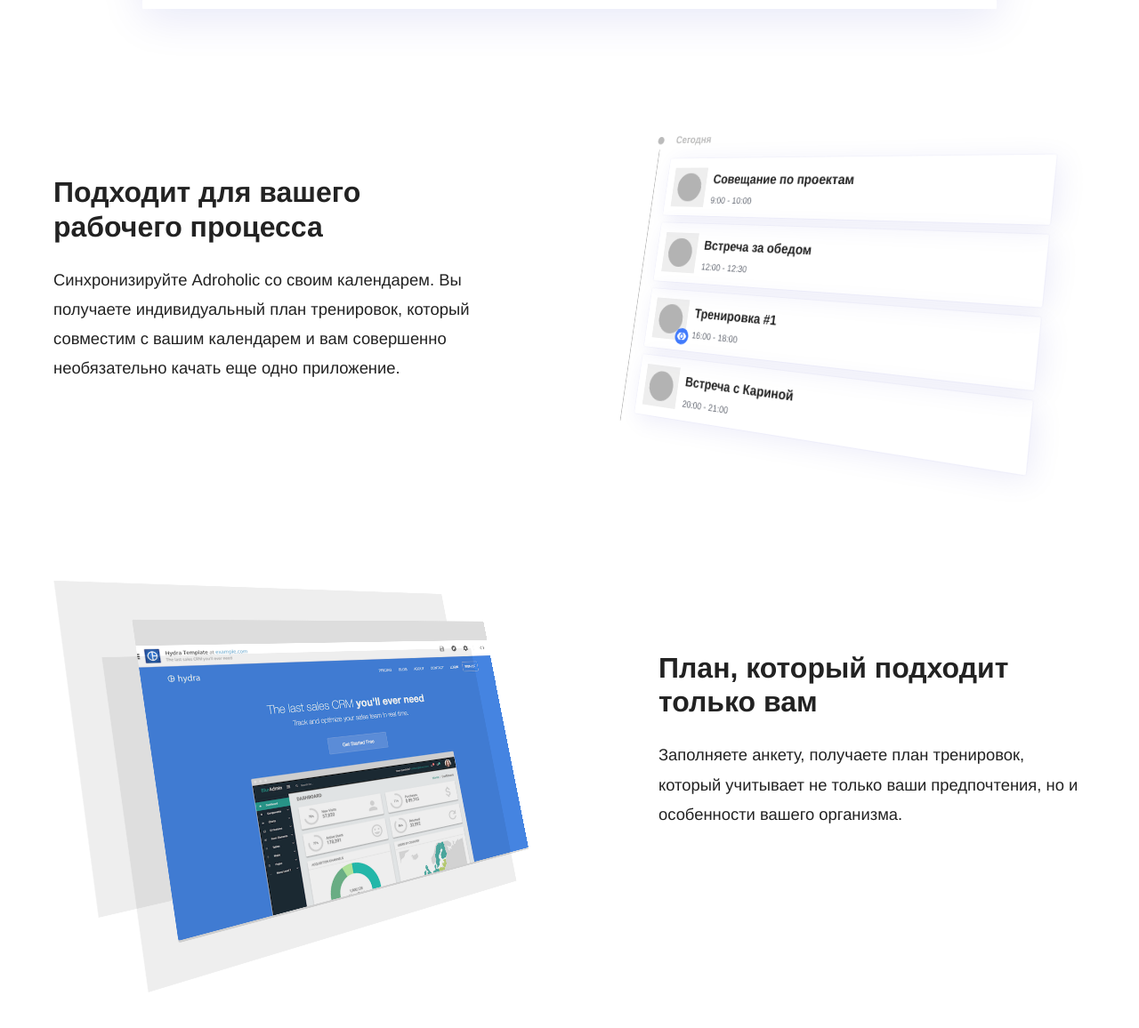
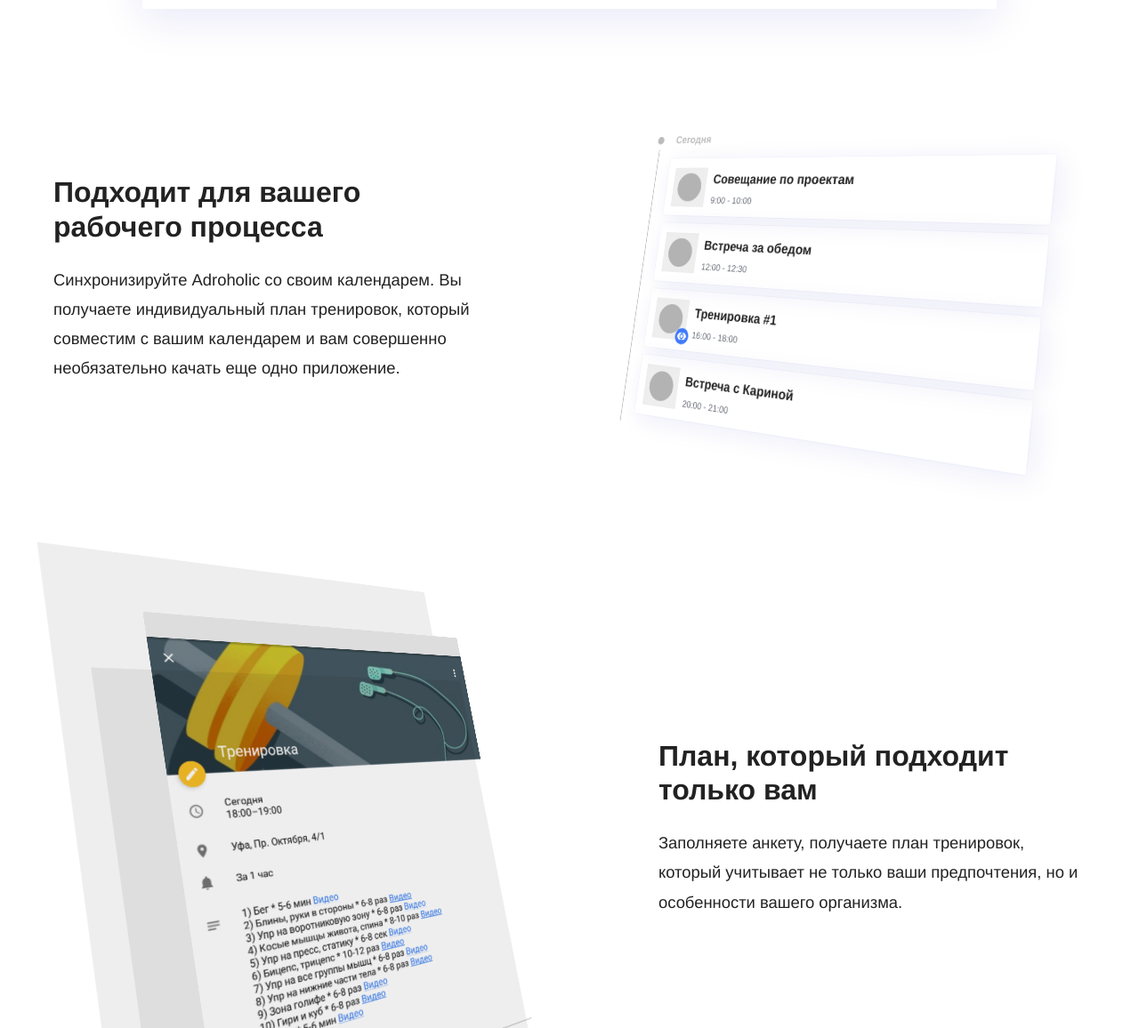
Before and after one commit to RakhimyanTim/adroholic.github.io, a Jekyll site: the page built from pages/index.html, in a window 1280 px wide. Shown: the part 1137-2293 px from the top of the page at 89% size. Built offline with Jekyll 4.4.1, drawn with Linux system fonts in a browser that asks for light colours; some web fonts are replaced; grey boxes are pictures that could not be loaded.

Commit message:
Update editing.html

```diff
--- a/_includes/components/home-page/editing.html
+++ b/_includes/components/home-page/editing.html
@@ -1,3 +1,3 @@
 <div class="easy-editing">
-	<img src="/images/home/hydra.png" srcset="/images/home/hydra.png 1x, /images/home/hydra@2x.png 2x" alt="Индивидуальный план тренировок" class="screenshot">
+	<img src="/images/home/plan.png" srcset="/images/home/plan.png 1x, /images/home/plan@2x.png 2x" alt="План тренировок" class="screenshot">
 </div>
```
